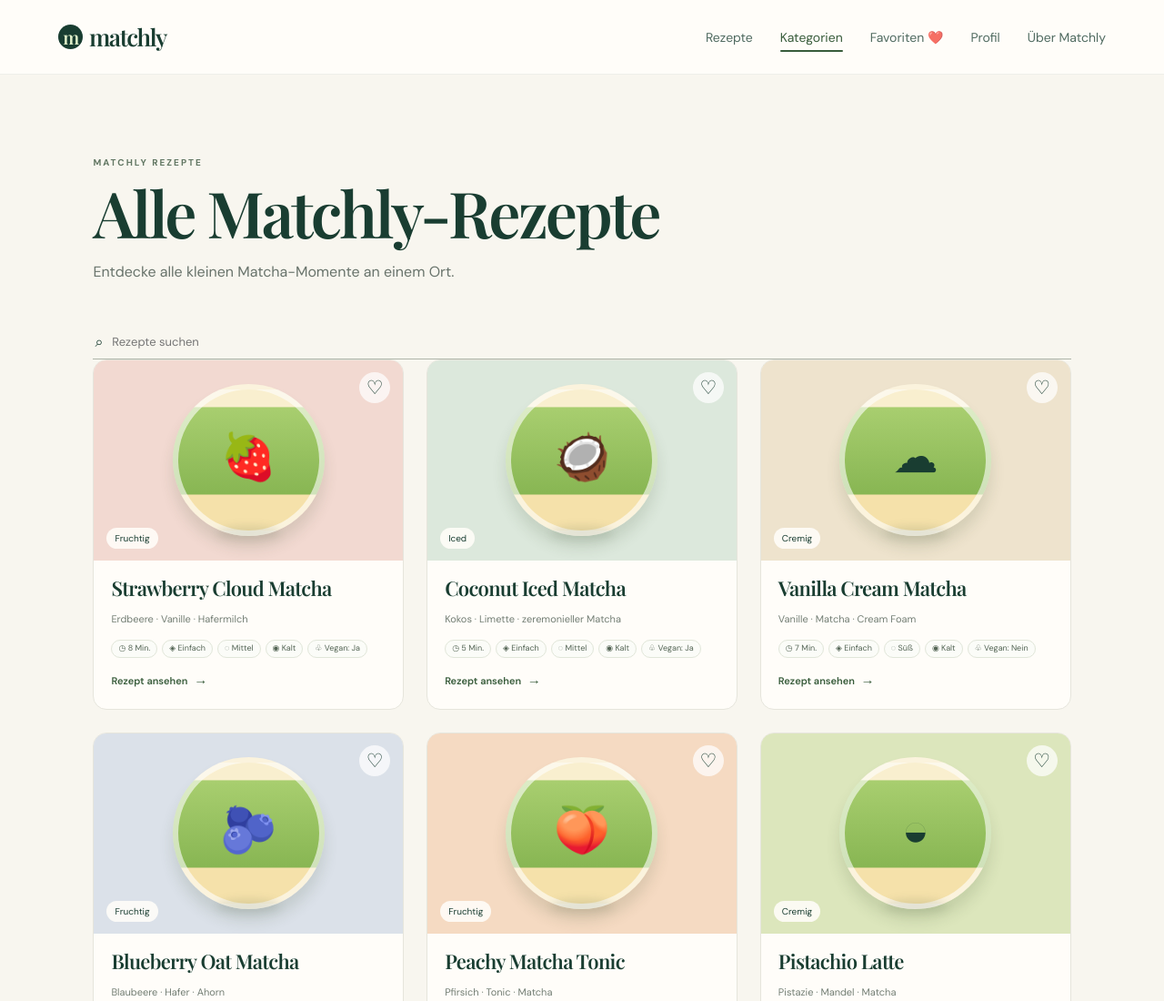
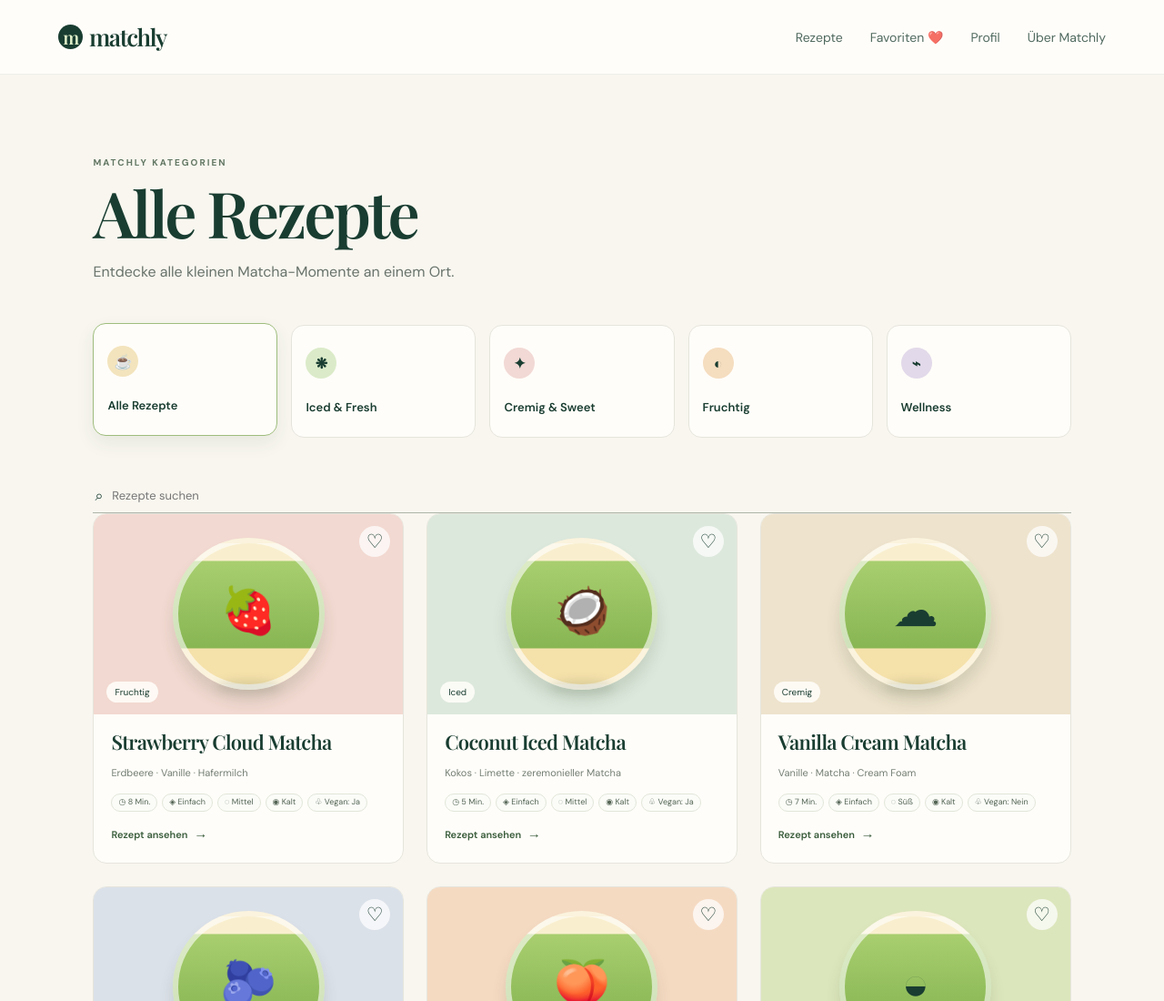
Before and after one commit to ErikZintz/ErsteApp, a website: page category.html in a window 1280 px wide. Shown: the top 1100 px of the page at 91% size. Drawn offline with nearby package versions, Linux system fonts and the light colour scheme.

Commit message:
Kategorien aus Navigation entfernt

```diff
--- a/category.css
+++ b/category.css
@@ -1 +1 @@
-.back-link{font-size:13px;color:#526257}.category-page{min-height:72vh;padding:90px max(8vw,30px)}.category-page h1{font:600 clamp(44px,6vw,70px)/1 "Playfair Display";letter-spacing:-3px;margin:0}.category-intro{max-width:460px;color:#68736b;line-height:1.6;margin:18px 0 45px}.category-recipe-grid{display:grid;grid-template-columns:repeat(3,1fr);gap:25px}@media(max-width:760px){.category-page{padding-top:62px}.category-recipe-grid{grid-template-columns:1fr}}
+.back-link{font-size:13px;color:#526257}.category-page{min-height:72vh;padding:90px max(8vw,30px)}.category-page h1{font:600 clamp(44px,6vw,70px)/1 "Playfair Display";letter-spacing:-3px;margin:0}.category-intro{max-width:460px;color:#68736b;line-height:1.6;margin:18px 0 45px}.category-page .categories{margin-top:0;margin-bottom:45px}.category-recipe-grid{display:grid;grid-template-columns:repeat(3,1fr);gap:25px}@media(max-width:760px){.category-page{padding-top:62px}.category-recipe-grid{grid-template-columns:1fr}}
--- a/category.html
+++ b/category.html
@@ -3,17 +3,17 @@
   <head>
     <meta charset="UTF-8" /><meta name="viewport" content="width=device-width, initial-scale=1.0" />
     <link rel="manifest" href="manifest.json" />
-    <title>Matchly Rezepte</title>
+    <title>Matchly Kategorien</title>
     <link rel="preconnect" href="https://fonts.googleapis.com" /><link rel="preconnect" href="https://fonts.gstatic.com" crossorigin />
     <link href="https://fonts.googleapis.com/css2?family=DM+Sans:wght@400;500;600;700&family=Playfair+Display:opsz,wght@5..1200,500;5..1200,600;5..1200,700&display=swap" rel="stylesheet" />
     <link rel="stylesheet" href="styles.css" /><link rel="stylesheet" href="category.css" /><link rel="stylesheet" href="ranking.css" /><link rel="stylesheet" href="category-ranking.css" /><link rel="stylesheet" href="responsive.css" /><link rel="stylesheet" href="recipe-meta.css" /><link rel="stylesheet" href="recipe.css?v=2" /><link rel="stylesheet" href="dialog-layout.css" />
   </head>
   <body>
-    <header class="topbar"><a class="brand" href="index.html"><span class="brand-mark">m</span>matchly</a><nav aria-label="Hauptnavigation"><a href="index.html">Rezepte</a><a href="category.html" class="active">Kategorien</a><a href="favorites.html">Favoriten ❤️</a><a href="profile.html">Profil</a><a href="index.html#ueber-uns">Über Matchly</a></nav></header>
-    <main class="category-page"><p class="eyebrow" id="categoryEyebrow">MATCHLY REZEPTE</p><h1 id="categoryTitle">Rezepte</h1><p class="category-intro" id="categoryIntro"></p><label class="search"><span>⌕</span><input id="categorySearch" type="search" placeholder="Rezepte suchen" /></label><p class="empty" id="categoryEmptyState" hidden>Kein Rezept gefunden. Versuch es mit einem anderen Suchbegriff.</p><div class="category-recipe-grid" id="categoryRecipeGrid"></div><section class="mini-ranking"><p class="eyebrow">TOP 5 DER COMMUNITY</p><h2>Beliebteste Rezepte</h2><ol id="categoryRanking"></ol></section></main>
+    <header class="topbar"><a class="brand" href="index.html"><span class="brand-mark">m</span>matchly</a><nav aria-label="Hauptnavigation"><a href="index.html">Rezepte</a><a href="favorites.html">Favoriten ❤️</a><a href="profile.html">Profil</a><a href="index.html#ueber-uns">Über Matchly</a></nav></header>
+    <main class="category-page"><p class="eyebrow" id="categoryEyebrow">MATCHLY KATEGORIEN</p><h1 id="categoryTitle">Kategorien</h1><p class="category-intro" id="categoryIntro"></p><div class="categories" id="categoryPills"><a class="category" id="pill-Alle" href="category.html?category=Alle"><span class="icon warm">☕</span>Alle Rezepte</a><a class="category" id="pill-Iced" href="category.html?category=Iced"><span class="icon green">❋</span>Iced &amp; Fresh</a><a class="category" id="pill-Cremig" href="category.html?category=Cremig"><span class="icon pink">✦</span>Cremig &amp; Sweet</a><a class="category" id="pill-Fruchtig" href="category.html?category=Fruchtig"><span class="icon orange">◐</span>Fruchtig</a><a class="category" id="pill-Wellness" href="category.html?category=Wellness"><span class="icon lavender">⌁</span>Wellness</a></div><label class="search"><span>⌕</span><input id="categorySearch" type="search" placeholder="Rezepte suchen" /></label><p class="empty" id="categoryEmptyState" hidden>Kein Rezept gefunden. Versuch es mit einem anderen Suchbegriff.</p><div class="category-recipe-grid" id="categoryRecipeGrid"></div><section class="mini-ranking"><p class="eyebrow">TOP 5 DER COMMUNITY</p><h2>Beliebteste Rezepte</h2><ol id="categoryRanking"></ol></section></main>
     <footer><a class="brand" href="index.html"><span class="brand-mark">m</span>matchly</a><span>© 2026 Matchly · made for slow moments</span></footer>
     <dialog id="categoryRecipeDialog" class="recipe-dialog"><button class="close" id="closeCategoryRecipe" aria-label="Schließen">×</button><div id="categoryRecipeDetail"></div></dialog>
-    <nav class="bottom-nav" aria-label="Mobile Navigation"><a href="index.html">🏠<span>Rezepte</span></a><a href="category.html" class="active">🗂<span>Kategorien</span></a><a href="favorites.html">❤️<span>Favoriten</span></a><a href="profile.html">👤<span>Profil</span></a></nav>
+    <nav class="bottom-nav" aria-label="Mobile Navigation"><a href="index.html">🏠<span>Rezepte</span></a><a href="favorites.html">❤️<span>Favoriten</span></a><a href="profile.html">👤<span>Profil</span></a></nav>
     <script src="recipes.js"></script>
     <script src="category.js?v=3"></script>
     <script>if("serviceWorker" in navigator){window.addEventListener("load",()=>navigator.serviceWorker.register("service-worker.js"))}</script>
--- a/category.js
+++ b/category.js
@@ -1,6 +1,7 @@
 const category=new URLSearchParams(location.search).get("category")||"Alle";
-const info={Alle:["Alle Matchly-Rezepte","Entdecke alle kleinen Matcha-Momente an einem Ort."],Iced:["Iced & Fresh","Zehn eisgekühlte Matcha-Rezepte für sonnige Tage und frische Pausen."],Cremig:["Cremig & Sweet","Elf samtige Matcha-Kreationen für deinen gemütlichen Genussmoment."],Fruchtig:["Fruchtig","Zehn leichte, frische Matcha-Rezepte mit deinen Lieblingsfrüchten."],Wellness:["Wellness","Zehn bewusste Matcha-Momente, die einfach gut schmecken."]}[category]||["Rezepte","Matcha-Inspiration für dich."];
-document.title=`${info[0]} — Matchly`;document.querySelector("#categoryTitle").textContent=info[0];document.querySelector("#categoryIntro").textContent=info[1];
+const info={Alle:["Alle Rezepte","Entdecke alle kleinen Matcha-Momente an einem Ort."],Iced:["Iced & Fresh","Zehn eisgekühlte Matcha-Rezepte für sonnige Tage und frische Pausen."],Cremig:["Cremig & Sweet","Elf samtige Matcha-Kreationen für deinen gemütlichen Genussmoment."],Fruchtig:["Fruchtig","Zehn leichte, frische Matcha-Rezepte mit deinen Lieblingsfrüchten."],Wellness:["Wellness","Zehn bewusste Matcha-Momente, die einfach gut schmecken."]}[category]||["Alle Rezepte","Matcha-Inspiration für dich."];
+document.title=category==="Alle"?"Matchly Kategorien":`${info[0]} — Matchly`;document.querySelector("#categoryTitle").textContent=info[0];document.querySelector("#categoryIntro").textContent=info[1];
+for(const c of ["Alle","Iced","Cremig","Fruchtig","Wellness"]){document.querySelector(`#pill-${c}`).classList.toggle("active",c===category)}
 const categoryRecipes=category==="Alle"?RECIPES:RECIPES.filter(r=>r.category===category);
 let saved=savedRecipes();
 const grid=document.querySelector("#categoryRecipeGrid"),modal=document.querySelector("#categoryRecipeDialog"),categorySearch=document.querySelector("#categorySearch"),emptyEl=document.querySelector("#categoryEmptyState");
```
Also changed, not shown: favorites.html (+2 -2 lines), index.html (+2 -2 lines), profile.html (+2 -2 lines).
